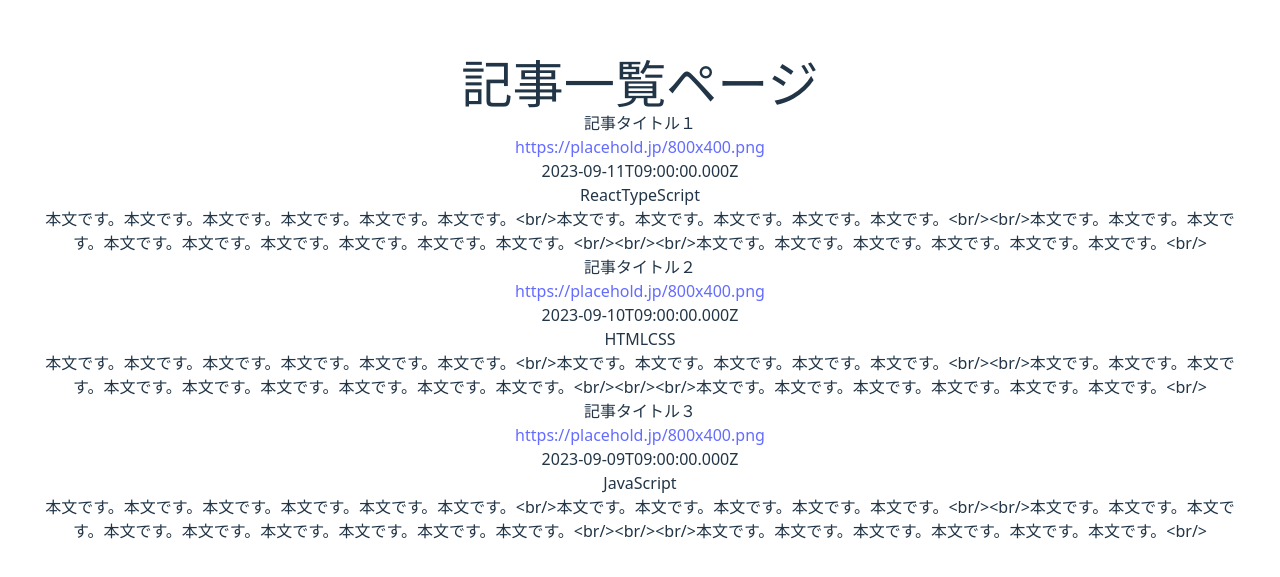
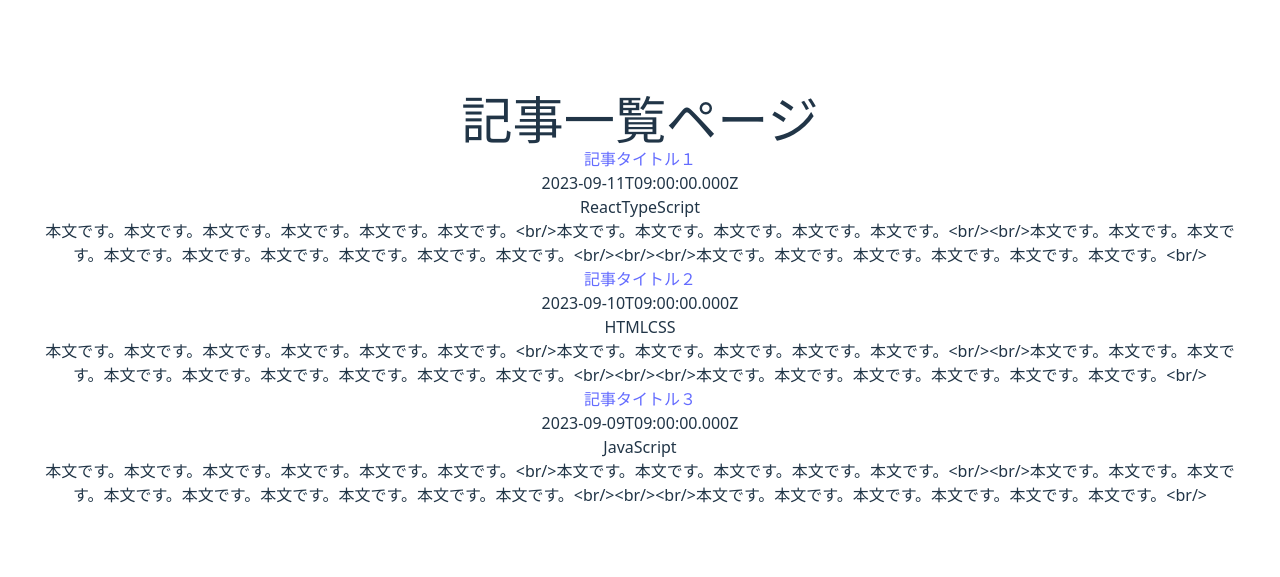
Before and after one commit to takehiro1111/shiftb, a React (Vite) app in the folder react-play/: page / in a window 1280 px wide. Shown: the part 101-678 px from the top of the page. Built offline with nearby package versions, Linux system fonts and the light colour scheme.

Commit message:
fic: aタグ

```diff
--- a/react-play/src/App.tsx
+++ b/react-play/src/App.tsx
@@ -13,8 +13,7 @@ function App() {
             posts.map((element) => {
               return (
                 <li key={element.id}>
-                  <h2>{element.title}</h2>
-                  <a>{element.thumbnailUrl}</a>
+                  <a href={element.thumbnailUrl}>{element.title}</a>
                   <p>{element.createdAt}</p>
                   <p>{element.categories}</p>
                   <p>{element.content}</p>
```
